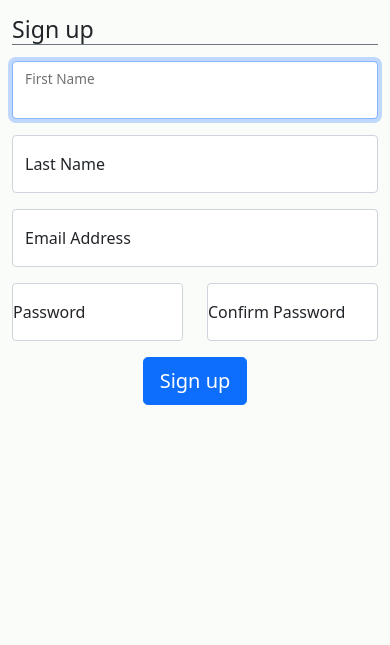
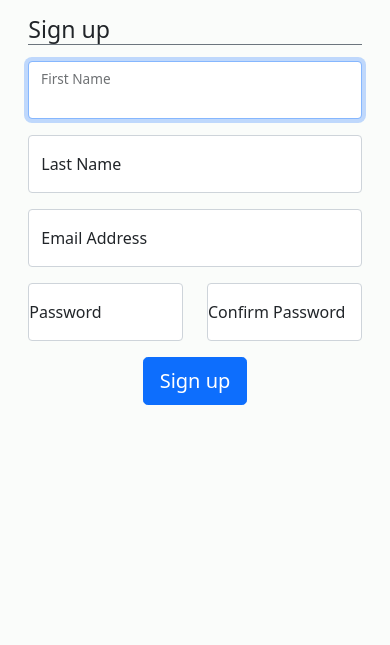
Before and after one commit to Mbye20/student_corner, a Flask app: page /signup in a window 390 px wide. Shown: the part 58-703 px from the top of the page. Run offline with Flask 2, Linux system fonts and the light colour scheme; some libraries are stand-ins or nearby versions.

Commit message:
col-12 removed

```diff
--- a/stud_corner/templates/enter_email.html
+++ b/stud_corner/templates/enter_email.html
@@ -5,8 +5,7 @@
 {% block title %} {{title}} {% endblock %}
 
 {% block content %}
-
-<div class="container col-12 col-md-4 mt-4">
+<div class="container col-11 col-md-4 mt-4">
     <form method="POST">
         <h1 class="h3 fw-normal border-bottom border-secondary">Enter Your Registered Email</h1>
         <div class="form-floating my-3">
--- a/stud_corner/templates/reset_password_form.html
+++ b/stud_corner/templates/reset_password_form.html
@@ -5,7 +5,7 @@
 {% block title %}Reset Password Form{% endblock %}
 
 {% block content %}
-<div class="container col-12 col-md-4">
+<div class="container col-11 col-md-4">
     <form method="POST">
         <h1 class="h3 fw-normal mt-4 border-bottom border-secondary">Enter New Password</h1>
         <div class="form-floating my-3">
--- a/stud_corner/templates/signin.html
+++ b/stud_corner/templates/signin.html
@@ -8,7 +8,7 @@
 {% block content %}
 
 <div class="container col-11 col-md-4 mt-4 mb-5">
-    <form class="col-12" method="POST">
+    <form method="POST">
         <h1 class="h3 fw-normal border-bottom border-secondary">Sign in</h1>
         <div class="form-floating my-3">
             {{ input("email", type="email", label = "Email Address") }}
--- a/stud_corner/templates/signup.html
+++ b/stud_corner/templates/signup.html
@@ -7,8 +7,8 @@
 
 
 {% block content %}
-<div class="container col-md-4 mt-3">
-    <form class="col-12" method="POST">
+<div class="container col-11 col-md-4 mt-3">
+    <form method="POST">
         <h1 class="h3 fw-normal border-bottom border-secondary">Sign up</h1>
         <div class="form-floating my-3">
             {{ input("firstname", label = "First Name") }}
```
